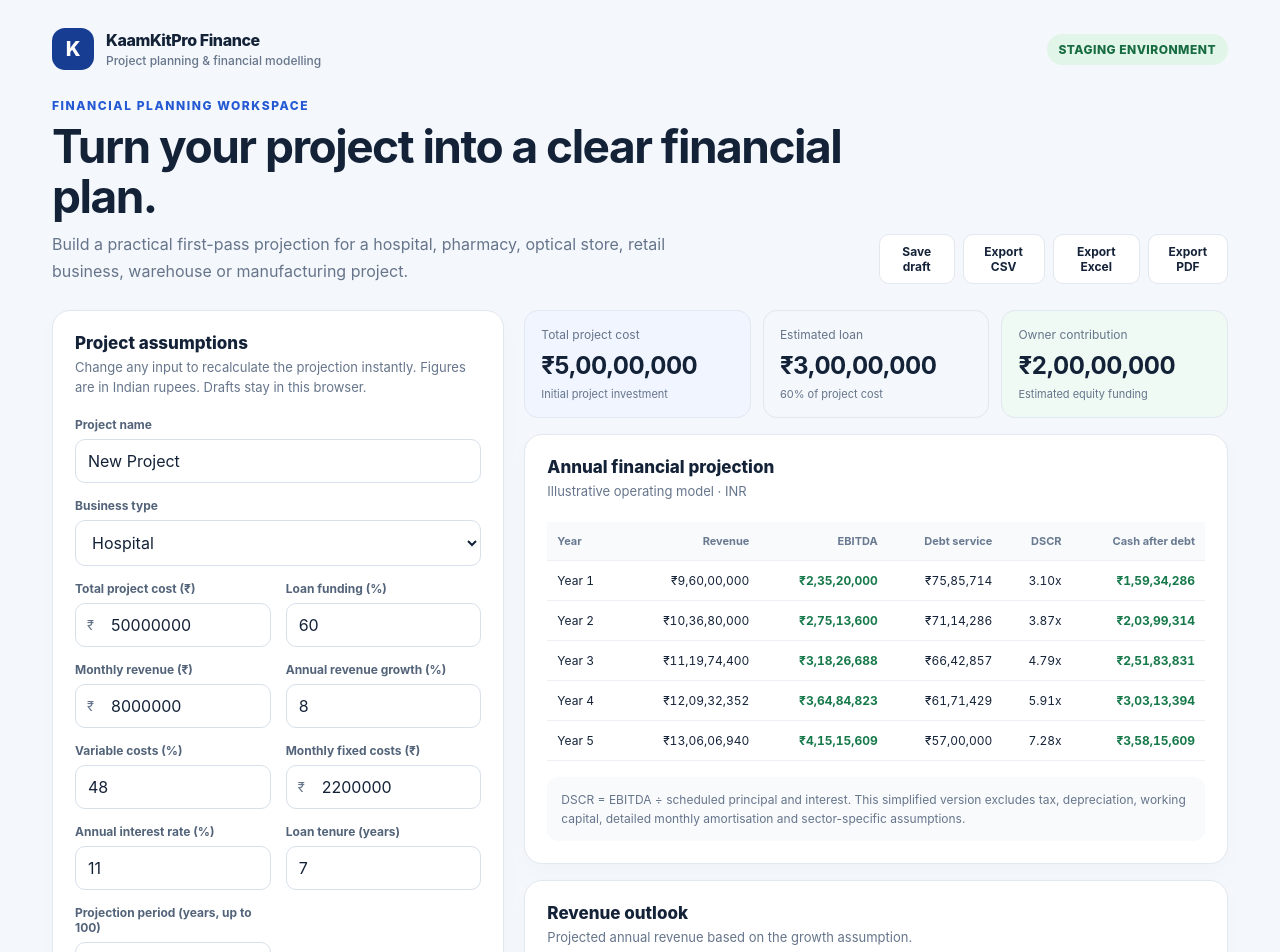
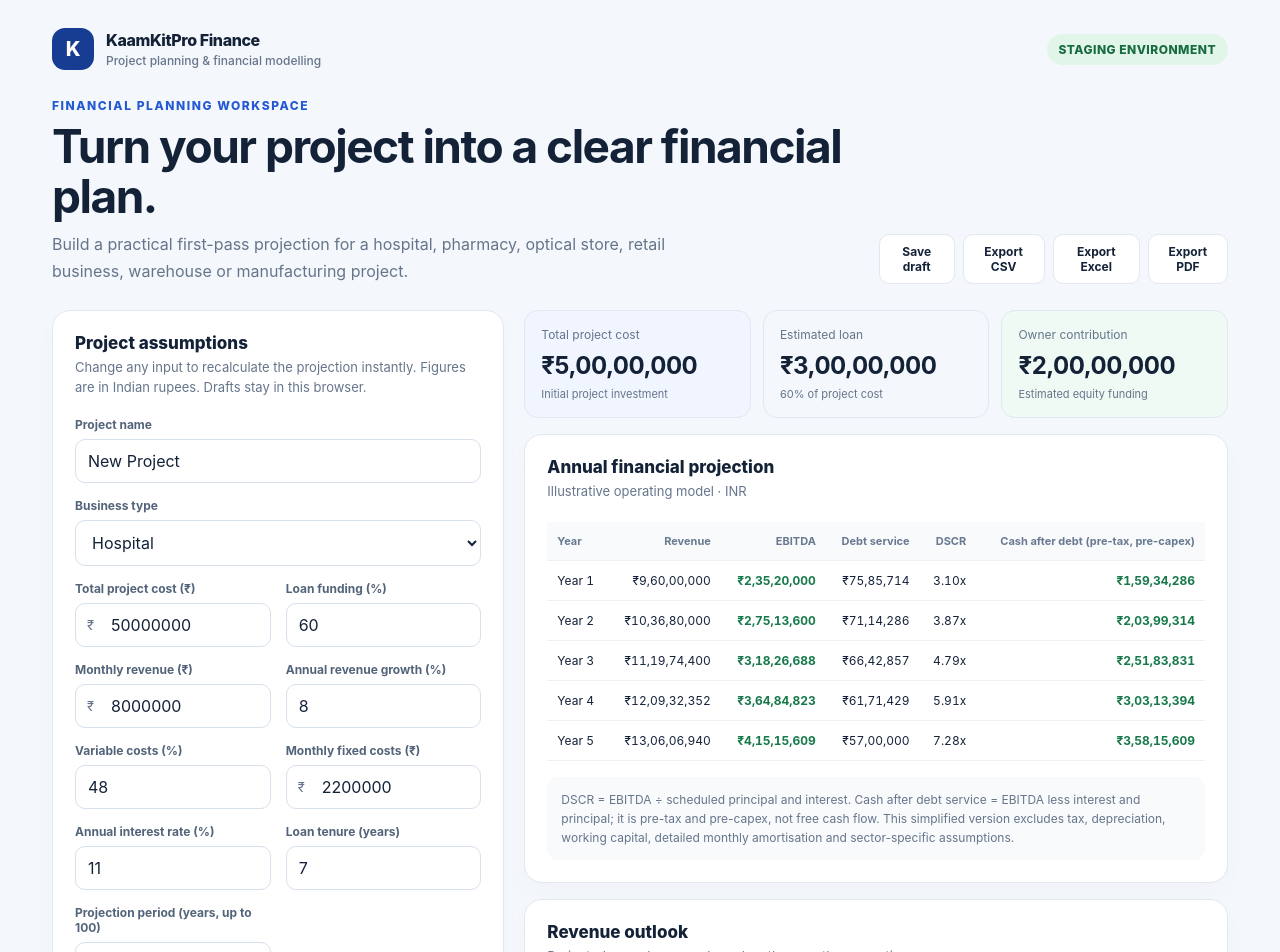
Before and after one commit to WellProSoftware/kaamkitpro-finance, a Next.js app in the folder web/: page / in a window 1280 px wide. Shown: the top 952 px of the page. Built offline with nearby package versions, Linux system fonts and the light colour scheme.

Commit message:
Clarify pre-tax cash after debt metric in web dashboard and CSV

```diff
--- a/web/app/page.tsx
+++ b/web/app/page.tsx
@@ -104,7 +104,7 @@ export default function Home() {
   }, [inputs]);
 
   const exportCsv = () => {
-    const headers = ["Year","Revenue","Variable Cost","Fixed Cost","EBITDA","Interest","Principal","Debt Service","DSCR","Break-even Revenue","Cash After Debt Service"];
+    const headers = ["Year","Revenue","Variable Cost","Fixed Cost","EBITDA","Interest","Principal","Debt Service","DSCR","Break-even Revenue","Cash After Debt Service (Pre-Tax, Pre-Capex)"];
     const lines = [headers, ...model.rows.map((r) => [r.year,r.revenue,r.variableCost,r.fixedCost,r.ebitda,r.interest,r.principal,r.debtService,r.dscr ?? "",r.breakEven ?? "",r.cash])];
     const csv = lines.map((row) => row.map((v) => {
       const s = String(v ?? "");
@@ -222,8 +222,8 @@ export default function Home() {
           </div>
           <div className="card" style={{marginBottom:16}}>
             <h2 className="section-title">Annual financial projection</h2><p className="section-desc">Illustrative operating model · INR</p>
-            <div className="table-wrap"><table><thead><tr><th>Year</th><th>Revenue</th><th>EBITDA</th><th>Debt service</th><th>DSCR</th><th>Cash after debt</th></tr></thead><tbody>{model.rows.map(r=><tr key={r.year}><td>Year {r.year}</td><td>{money(r.revenue)}</td><td className={r.ebitda>=0?"positive":"negative"}>{money(r.ebitda)}</td><td>{money(r.debtService)}</td><td>{r.dscr===null?"—":r.dscr.toFixed(2)+"x"}</td><td className={r.cash>=0?"positive":"negative"}>{money(r.cash)}</td></tr>)}</tbody></table></div>
-            <div className="note">DSCR = EBITDA ÷ scheduled principal and interest. This simplified version excludes tax, depreciation, working capital, detailed monthly amortisation and sector-specific assumptions.</div>
+            <div className="table-wrap"><table><thead><tr><th>Year</th><th>Revenue</th><th>EBITDA</th><th>Debt service</th><th>DSCR</th><th>Cash after debt (pre-tax, pre-capex)</th></tr></thead><tbody>{model.rows.map(r=><tr key={r.year}><td>Year {r.year}</td><td>{money(r.revenue)}</td><td className={r.ebitda>=0?"positive":"negative"}>{money(r.ebitda)}</td><td>{money(r.debtService)}</td><td>{r.dscr===null?"—":r.dscr.toFixed(2)+"x"}</td><td className={r.cash>=0?"positive":"negative"}>{money(r.cash)}</td></tr>)}</tbody></table></div>
+            <div className="note">DSCR = EBITDA ÷ scheduled principal and interest. Cash after debt service = EBITDA less interest and principal; it is pre-tax and pre-capex, not free cash flow. This simplified version excludes tax, depreciation, working capital, detailed monthly amortisation and sector-specific assumptions.</div>
           </div>
           <div className="card">
             <h2 className="section-title">Revenue outlook</h2><p className="section-desc">Projected annual revenue based on the growth assumption.</p>
```
